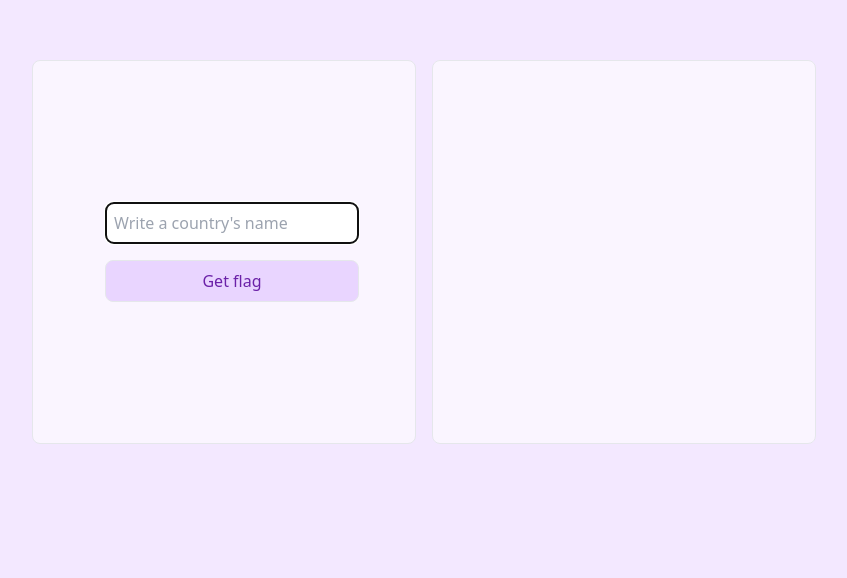
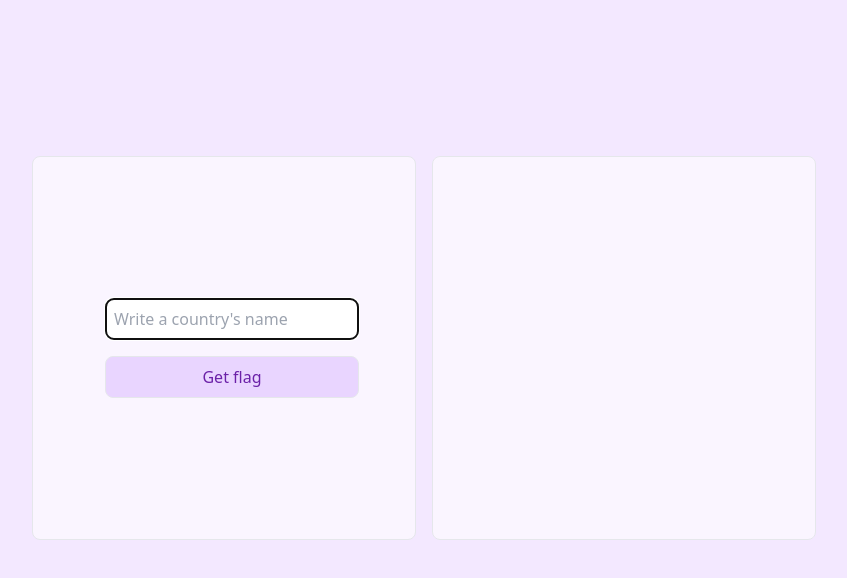
Before and after one commit to k-firoda/Asynchronous-javascript, a plain HTML site: page flag-generator/index.html in a window 1280 px wide. Shown: the part 132-710 px from the top of the page, without its empty margins (216-1063 px from the left). Drawn offline with nearby package versions, Linux system fonts and the light colour scheme.

Commit message:
Update index.html

```diff
--- a/flag-generator/index.html
+++ b/flag-generator/index.html
@@ -8,12 +8,12 @@
     <title>Flags</title>
 </head>
 <body class="bg-purple-100">
-    <div class="flex justify-center w-full h-full  ">
-        <div class="flex flex-col justify-center bg-purple-50 border border-lg w-96 p-16 h-96 m-2 mt-48 text-m text-purple-800 rounded-lg">
+    <div class="flex justify-center content-center w-full h-full flex-col sm:flex-row ">
+        <div class="flex flex-col justify-center bg-purple-50 border border-lg w-96 p-16 h-68 sm:h-96 m-2 mx-auto mt-6 sm:mt-72 sm:mx-2 text-m text-purple-800 rounded-lg ">
             <input type="text" class="p-2 w-full m-2 border rounded-lg" placeholder="Write a country's name" id="country" autofocus/>
             <button class="w-full p-2 m-2 border bg-purple-200 rounded-lg" >Get flag</button>
         </div>
-        <div class="bg-purple-50 border border-lg w-96 p-16 h-96 m-2 mt-48 text-sm text-purple-800 rounded-lg" id="img-article"></div>
+        <div class="bg-purple-50 border border-lg w-96 p-16 h-96 m-2 mx-auto mt-6 sm:mt-72 sm:mx-2 text-sm text-purple-800 rounded-lg " id="img-article"></div>
     </div>
 
     <script>
@@ -35,7 +35,7 @@
             console.log(data);
             const html = `
                 <article class="country">
-                    <img class="" src="${data.flags.png}" />
+                    <img class="w-48" src="${data.flags.png}" />
                     <div class="mt-2">
                     <p class=""><span>Continent :</span>${data.continents}</p>
                     <p class=""><span>Name :</span>${data.name.common}</p>
```
